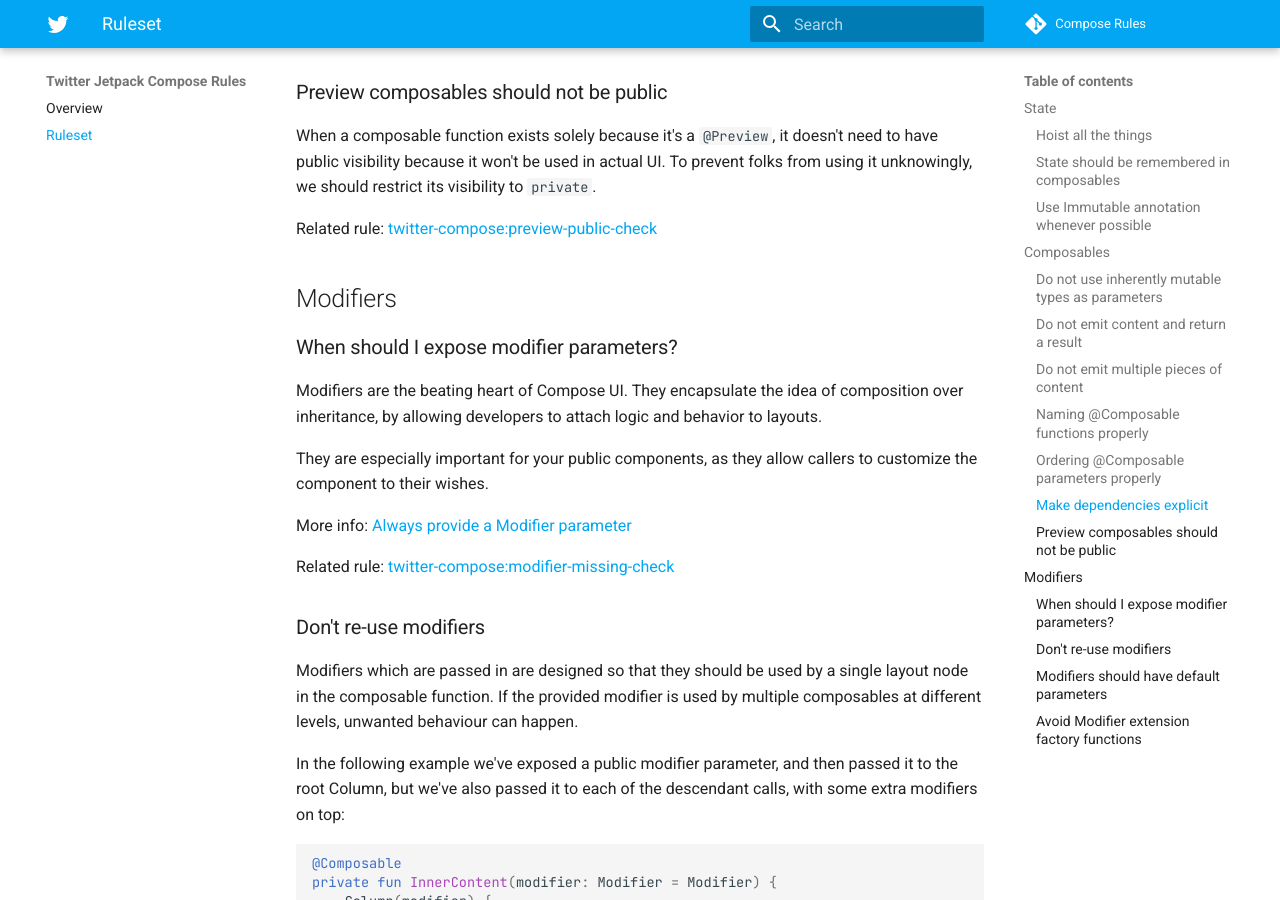
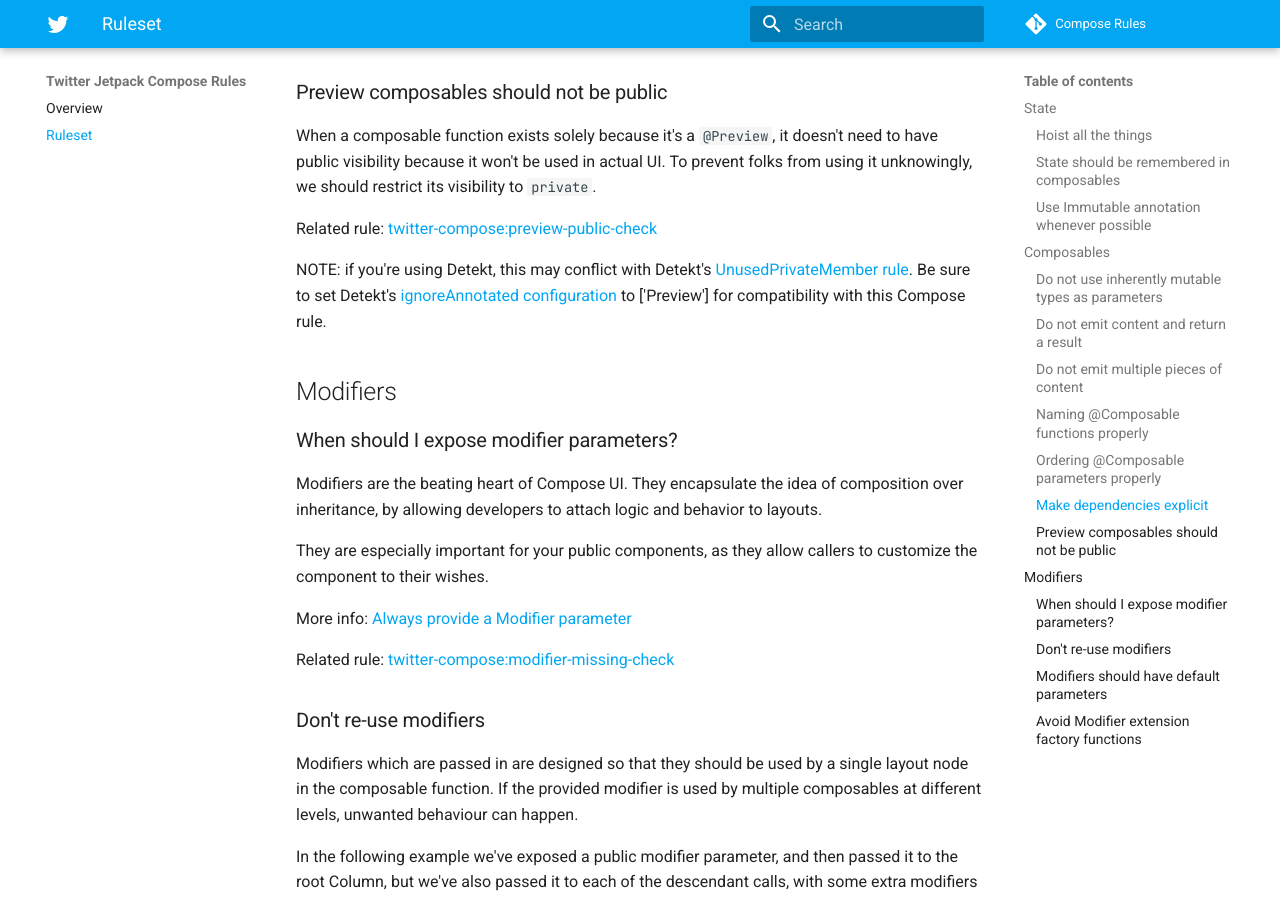
Before and after one commit to twitter/compose-rules, an MkDocs documentation site: the page built from docs/rules.md, in a window 1280 px wide and 900 px high, scrolled down 4258 px. Built offline with MkDocs 1.6.1 and Material for MkDocs 9.7.7, drawn with Linux system fonts in a browser that asks for light colours; comment, search, counter and statistics services are not loaded.

Commit message:
add note for Detekt compatibility with PreviewPublic rule

```diff
--- a/docs/rules.md
+++ b/docs/rules.md
@@ -155,6 +155,9 @@
 
 Related rule: [twitter-compose:preview-public-check](https://github.com/twitter/compose-rules/blob/main/rules/common/src/main/kotlin/com/twitter/compose/rules/ComposePreviewPublic.kt)
 
+NOTE: if you're using Detekt, this may conflict with Detekt's [UnusedPrivateMember rule](https://detekt.dev/docs/rules/style/#unusedprivatemember).
+Be sure to set Detekt's [ignoreAnnotated configuration](https://detekt.dev/docs/introduction/compose/#unusedprivatemember) to ['Preview'] for compatibility with this Compose rule.
+
 ## Modifiers
 
 ### When should I expose modifier parameters?
```
